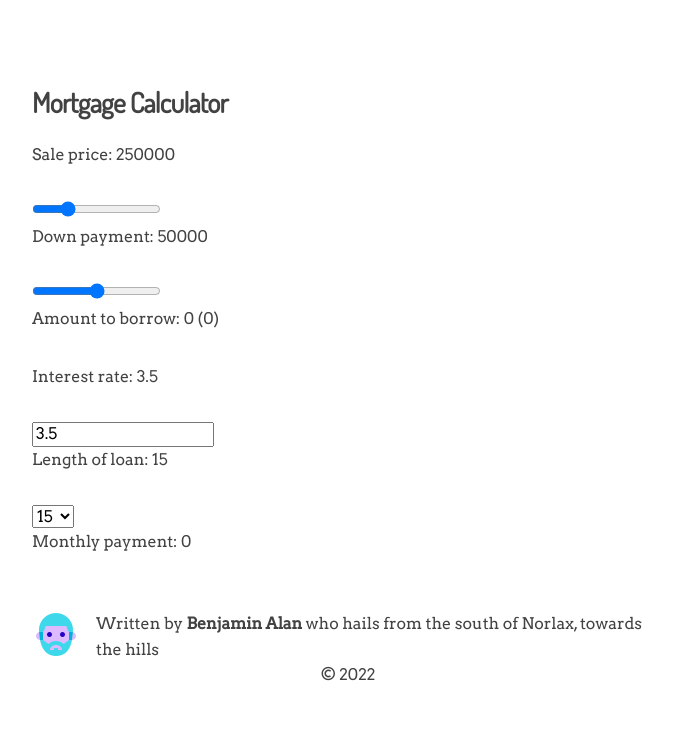
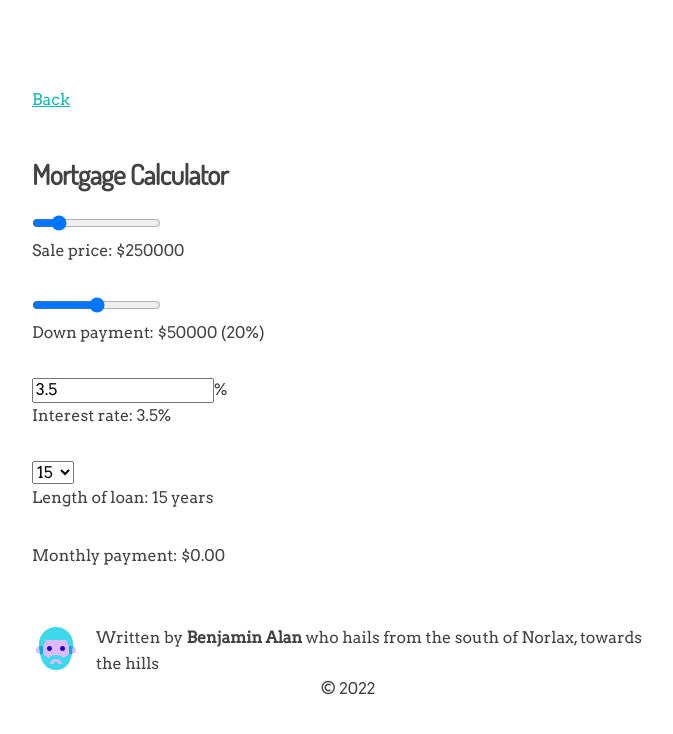
Before and after one commit to thedem0ralizer/silver-guacamole, a Gatsby site: page /mortgage-calc in a window 1280 px wide. Shown: the whole page, without its empty margins (292-965 px from the left). Built offline with nearby package versions, Linux system fonts and the light colour scheme; Gatsby itself is replaced by a stand-in of ours.

Commit message:
change formatting; add back button

```diff
--- a/src/components/calc.js
+++ b/src/components/calc.js
@@ -36,29 +36,23 @@ export class MortgageCalculator extends Component {
                 <h3>Mortgage Calculator</h3>
                 <div>
                     <div>
+                        <input
+                            name="sale_price"
+                            type='range'
+                            min='100001'
+                            max='1005033'
+                            step='5033'
+                            value={this.state.sale_price}
+                            onChange={this.onChange}
+                        />
                         <p>
                             Sale price:{' '}
                             <span>
-                                {this.state.sale_price}
+                                ${this.state.sale_price}
                             </span>
                         </p>
-                        <input
-                            name="sale_price"
-                            type='range'
-                            min='0'
-                            max='1000000'
-                            step='5000'
-                            value={this.state.sale_price}
-                            onChange={this.onChange}
-                        />
                     </div>
                     <div>
-                        <p>
-                            Down payment:{' '}
-                            <span>
-                                {this.state.amount_down}
-                            </span>
-                        </p>
                         <input
                             name="amount_down"
                             type='range'
@@ -68,49 +62,47 @@ export class MortgageCalculator extends Component {
                             value={this.state.amount_down}
                             onChange={this.onChange}
                         />
-                    </div>
-                    <div>
                         <p>
-                            Amount to borrow:{' '}
+                            Down payment:{' '}
                             <span>
-                                {this.state.amount_financed} ({parseInt(this.state.amount_financed) / parseFloat(this.state.sale_price)})
+                                ${this.state.amount_down} ({(parseInt(this.state.amount_down) / parseFloat(this.state.sale_price) * 100).toFixed()}%)
                             </span>
                         </p>
                     </div>
                     <div>
-                        <p>
-                            Interest rate:{' '}
-                            <span>
-                                {this.state.interest_rate}
-                            </span>
-                        </p>
                         <input
                             type="number"
                             name="interest_rate"
                             onChange={this.onChange}
                             step='0.1'
                             value={this.state.interest_rate}
-                        />
+                        />%
+                        <p>
+                            Interest rate:{' '}
+                            <span>
+                                {this.state.interest_rate}%
+                            </span>
+                        </p>
                     </div>
                     <div>
-                        <p>
-                            Length of loan:{' '}
-                            <span>
-                                {this.state.num_years}
-                            </span>
-                        </p>
                         <form>
                             <select value={this.state.num_years} onChange={this.onChange} name="num_years">
                                 <option value="15">15</option>
                                 <option value="30">30</option>
                             </select>
                         </form>
+                        <p>
+                            Length of loan:{' '}
+                            <span>
+                                {this.state.num_years} years
+                            </span>
+                        </p>
                     </div>
                     <div>
                         <p>
                             Monthly payment:{' '}
                             <span>
-                                {this.state.monthly_payment}
+                                ${this.state.monthly_payment.toFixed(2)}
                             </span>
                         </p>
                     </div>
--- a/src/pages/index.js
+++ b/src/pages/index.js
@@ -27,7 +27,7 @@ const BlogIndex = ({ data, location }) => {
   return (
     <Layout location={location} title={siteTitle}>
       <Seo title="All posts" />
-      <Link to={"mortgage-calc"}>here
+      <Link to={"mortgage-calc"}>Mortgage Calculator
       </Link>
       <ol style={{ listStyle: `none` }}>
         {posts.map(post => {
--- a/src/pages/mortgage-calc.js
+++ b/src/pages/mortgage-calc.js
@@ -2,11 +2,13 @@ import * as React from "react"
 import Layout from "../components/layout"
 import Seo from "../components/seo"
 import MortgageCalculator from "../components/calc"
+import { Link } from "gatsby"
 
 const MortgageCalculatorPage = ({ location }) => {
     return (
         <Layout location={location}>
             <Seo title="Mortgage" />
+            <Link to={`${__PATH_PREFIX__}/`}>Back</Link>
             <MortgageCalculator />
         </Layout>
     )
```
